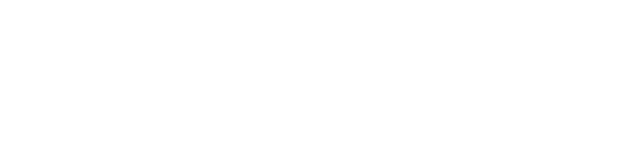
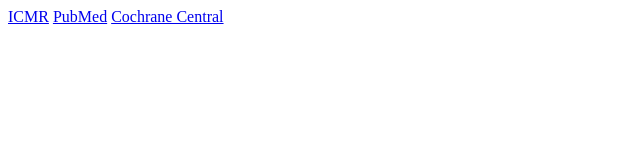
Before and after one commit to jayantrmail/scholarxdb1, a plain HTML site: page index.html in a window 1280 px wide. Shown: the whole page, without its empty margins (0-640 px from the left). Drawn offline with Linux system fonts and the light colour scheme.

Commit message:
Update index.html

```diff
--- a/index.html
+++ b/index.html
@@ -4,4 +4,8 @@
 </head>
 <body>
 
+<a href="http://icmr.nic.in">ICMR</a>
+<a href="http://www.ncbi.nlm.nih.gov/pubmed/">PubMed</a>
+<a href="http://onlinelibrary.wiley.com/o/cochrane/clcentral/articles/">Cochrane Central</a>
+
 </body>
```
